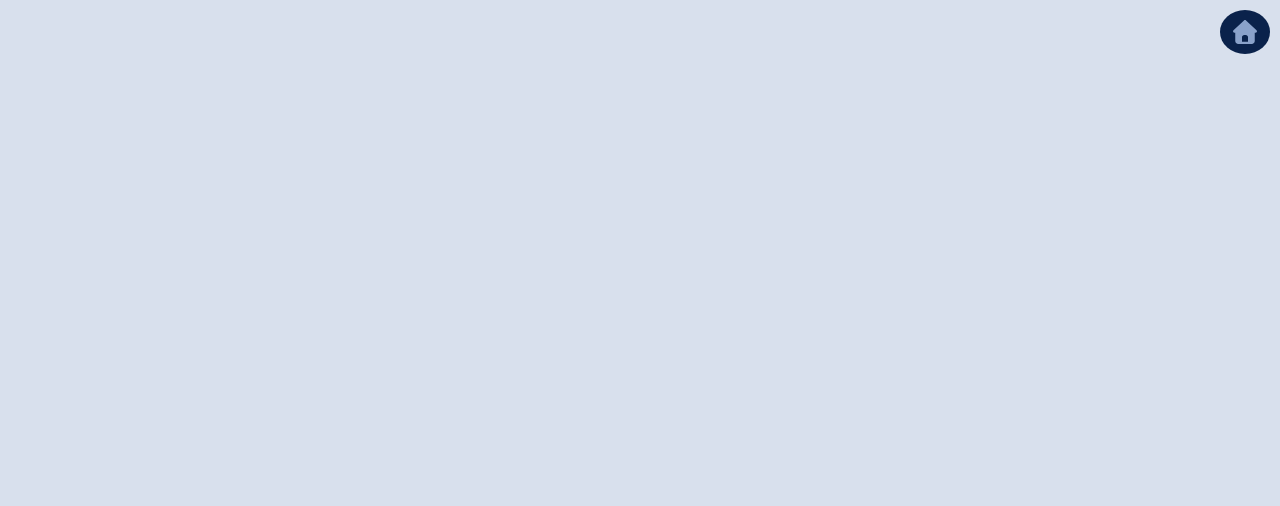
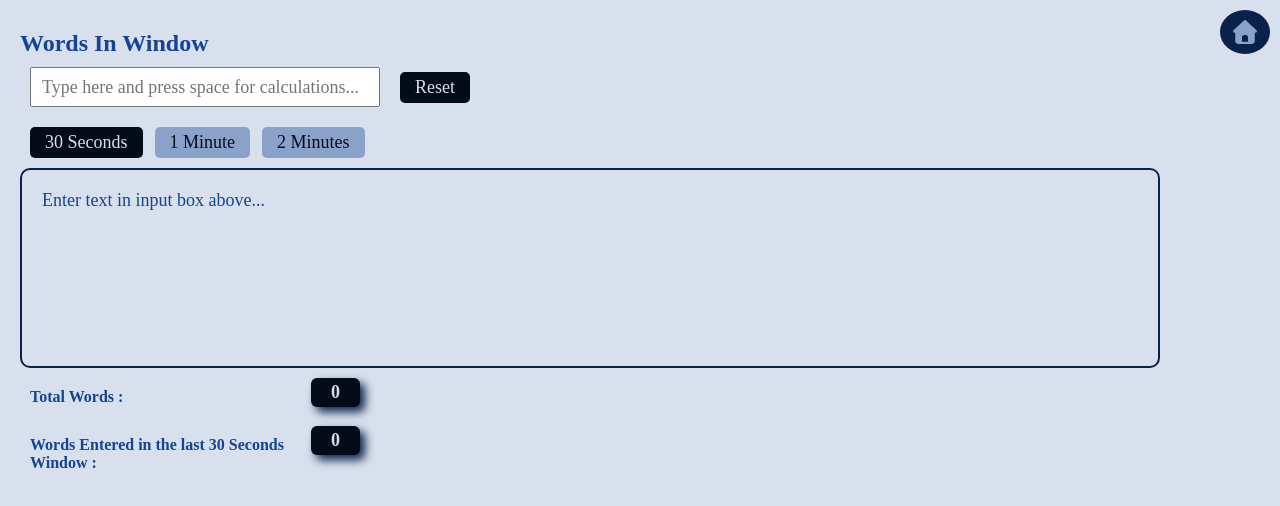
Before and after one commit to ThrishikK/DS-REACT, a React (Vite) app: page /word-in-window in a window 1280 px wide. Before the commit this address had no page. Shown: the top 506 px of the page. Built offline with nearby package versions, Linux system fonts and the light colour scheme.

Commit message:
Sliding window Example added

```diff
--- /dev/null
+++ b/src/Algorithms/SlidingWindow/WordsInWindow/WordsInWindow.css
@@ -0,0 +1,101 @@
+.words-in-window-container {
+  padding: 2rem;
+}
+
+.input-text {
+  width: 35rem;
+  height: 4rem;
+  font-family: inherit;
+  font-size: 1.8rem;
+  margin: 1rem;
+  padding: 1rem;
+}
+
+.reset-btn {
+  margin: 1rem;
+}
+
+.time-span-buttons {
+  display: flex;
+  flex-direction: row;
+  gap: 1.2rem;
+  margin: 1rem;
+}
+
+.selected-time-btn {
+  background-color: var(--primary-color-shade);
+  color: var(--primary-color-tint);
+}
+
+.not-selected-time-btn {
+  color: var(--primary-color-shade);
+  background-color: var(--primary-color-tint-half);
+}
+
+.result-container {
+  width: calc(100% - 10rem);
+  border: 0.2rem solid var(--primary-color-shade-half);
+  height: 20rem;
+  padding: 2rem;
+  border-radius: 1rem;
+  font-size: 1.8rem;
+}
+
+.result-container p {
+  font-size: 1.8rem;
+}
+
+.span-word {
+  /* margin-right: 0.1rem; */
+  display: inline-block;
+  font-weight: 600;
+  padding: 0.3rem 0.6rem;
+}
+
+.highlighted {
+  background-color: var(--primary-color-shade-half);
+  color: var(--primary-color-tint-half);
+}
+
+.stats-container {
+  display: flex;
+  flex-direction: row;
+  justify-content: space-between;
+  align-items: flex-start;
+  /*  */
+  width: 35rem;
+  margin: 1rem 0;
+  font-weight: 600;
+}
+
+.stats-para {
+  margin: 1rem;
+}
+
+.stats-para-span {
+  font-size: 1.8rem;
+  background-color: var(--primary-color-shade);
+  color: var(--primary-color-tint);
+  margin-right: 1rem;
+  padding: 0.4rem 2rem;
+  border-radius: 0.6rem;
+  box-shadow: 0.5rem 0.5rem 1rem var(--primary-color-shade-half);
+}
+
+@media (max-width: 25em) {
+  /* 400PX */
+  .input-text {
+    width: 25rem;
+  }
+
+  .result-container {
+    width: calc(100% - 4rem);
+  }
+}
+
+@media (max-width: 46.875em) {
+  /* 750PX */
+  .result-container {
+    width: calc(100% - 5rem);
+  }
+}
--- /dev/null
+++ b/src/Algorithms/SlidingWindow/WordsInWindow/WordsInWindow.jsx
@@ -0,0 +1,152 @@
+import { useEffect, useState } from "react";
+import "./WordsInWindow.css";
+
+function WordsInWindow() {
+  const [timeFrameWidth, setTimeFrameWidth] = useState(30);
+  const [words, setWords] = useState([]);
+  const [inputValue, setInputValue] = useState("");
+  const [highlightedWords, setHighlightedWords] = useState([]);
+
+  function handleResetClick() {
+    setWords([]);
+    setHighlightedWords([]);
+    setInputValue("");
+    setTimeFrameWidth(30);
+  }
+
+  function handleTimeSpanCLick(value) {
+    if (value === timeFrameWidth) return;
+    handleResetClick();
+    setTimeFrameWidth(value);
+  }
+
+  function handleInputChange(e) {
+    // console.log(e.target.value);
+    const value = e.target.value;
+
+    if (value.endsWith(" ")) {
+      const trimmedValue = value.trim();
+      if (trimmedValue.length > 0) {
+        const now = Date.now();
+        setWords(function (prevWords) {
+          return [...prevWords, { textContent: trimmedValue, timeStamp: now }];
+        });
+        setInputValue("");
+      }
+    } else {
+      setInputValue(value);
+    }
+  }
+
+  // CALCULATIONS USING  USE EFFECT
+  useEffect(
+    function () {
+      const interval = setInterval(function () {
+        // console.log("Interval started");
+        const now = Date.now();
+        const filteredWords = words.filter(function (eachWord) {
+          return now - eachWord.timeStamp <= timeFrameWidth * 1000;
+        });
+        setHighlightedWords(filteredWords);
+      }, 1000);
+
+      return function () {
+        clearInterval(interval);
+        console.log("Cleared Interval");
+      };
+    },
+    [words]
+  );
+
+  // CALCULATING STYLES
+  function calculateStyles(wordObj) {
+    console.log(wordObj);
+    let result = highlightedWords.some(function (eachObj) {
+      return (
+        eachObj.textContent === wordObj.textContent &&
+        eachObj.timeStamp === wordObj.timeStamp
+      );
+    });
+    console.log(result);
+    return result ? "span-word highlighted" : "span-word";
+  }
+
+  return (
+    <div className="words-in-window-container">
+      <h1>Words In Window</h1>
+      {/* INPUT */}
+      <input
+        value={inputValue}
+        className="input-text"
+        type="text"
+        placeholder="Type here and press space for calculations..."
+        onChange={handleInputChange}
+      />
+      <button onClick={handleResetClick} className="reset-btn">
+        Reset
+      </button>
+      {/* TIME SPAN BUTTONS */}
+      <div className="time-span-buttons">
+        <button
+          className={
+            timeFrameWidth === 30
+              ? "selected-time-btn"
+              : "not-selected-time-btn "
+          }
+          onClick={() => handleTimeSpanCLick(30)}
+        >
+          30 Seconds
+        </button>
+        <button
+          className={
+            timeFrameWidth === 60
+              ? "selected-time-btn"
+              : "not-selected-time-btn "
+          }
+          onClick={() => handleTimeSpanCLick(60)}
+        >
+          1 Minute
+        </button>
+        <button
+          className={
+            timeFrameWidth === 120
+              ? "selected-time-btn"
+              : "not-selected-time-btn "
+          }
+          onClick={() => handleTimeSpanCLick(120)}
+        >
+          2 Minutes
+        </button>
+      </div>
+      {/* RESULT CHECKING WORDS LENGTH */}
+      <div className="result-container">
+        {words.length === 0 && <p>Enter text in input box above...</p>}
+        {/* WORDS ARE THERE */}
+        {/* <span className="span-word">Reducer</span>
+        <span className="span-word highlighted">Pure Function</span> */}
+
+        {words.map(function (eachWord, index) {
+          return (
+            <span className={calculateStyles(eachWord)} key={index}>
+              {eachWord.textContent}
+            </span>
+          );
+        })}
+      </div>
+      {/* STATS */}
+      <div className="stats-container">
+        <p className="stats-para">Total Words :</p>
+        <span className="stats-para-span">{words.length}</span>
+      </div>
+      <div className="stats-container">
+        <p className="stats-para">
+          {" "}
+          Words Entered in the last {timeFrameWidth} Seconds Window :
+        </p>
+        <span className="stats-para-span">{highlightedWords.length}</span>
+      </div>
+    </div>
+  );
+}
+
+export default WordsInWindow;
--- a/src/App/App.jsx
+++ b/src/App/App.jsx
@@ -6,6 +6,7 @@ import HomeIcon from "../HomeIcon/HomeIcon.jsx";
 import BinarySearch from "../Algorithms/DivideAndConquer/BinarySerach/BinarySearch.jsx";
 import ImageRebuild from "../Algorithms/DivideAndConquer/ImageRebuild/ImageRebuild.jsx";
 import CollatzLineChart from "../Algorithms/Miscellaneous/Collatz/Collatz.jsx";
+import WordsInWindow from "../Algorithms/SlidingWindow/WordsInWindow/WordsInWindow.jsx";
 import "./App.css";
 
 const basename = process.env.NODE_ENV === "production" ? "/DS-REACT" : "/";
@@ -21,6 +22,7 @@ function App() {
           <Route path="/binary-search" element={<BinarySearch />} />
           <Route path="/image-rebuild" element={<ImageRebuild />} />
           <Route path="/collatz" element={<CollatzLineChart />} />
+          <Route path="/word-in-window" element={<WordsInWindow />} />
         </Routes>
       </main>
     </BrowserRouter>
--- a/src/Home/Home.jsx
+++ b/src/Home/Home.jsx
@@ -20,7 +20,18 @@ export default function Home() {
           </li>
         </ul>
       </div>
-      {/* DIVIDE AND CONQUER */}
+      {/* SLIDING WINDOW */}
+      <div className="algorithm-details">
+        <div className="link-heading">
+          <h3>Sliding Window Algorithm</h3>
+        </div>
+        <ul>
+          <li>
+            <NavLink to="/word-in-window">Words in window</NavLink>
+          </li>
+        </ul>
+      </div>
+      {/* MISCELLANIOUS */}
       <div className="algorithm-details">
         <div className="link-heading">
           <h3>Miscellaneous</h3>
--- a/src/css/breakpoints.css
+++ b/src/css/breakpoints.css
@@ -12,7 +12,7 @@
   }
   button {
     font-family: inherit;
-    font-size: 1rem;
+    font-size: 1.6rem;
   }
 }
 
@@ -28,7 +28,7 @@
     font-size: 1.2rem;
   }
   button {
-    font-size: 1.2rem;
+    font-size: 1.6rem;
   }
 }
 
@@ -44,7 +44,7 @@
     font-size: 1.4rem;
   }
   button {
-    font-size: 1.4rem;
+    font-size: 1.6rem;
   }
 }
 
@@ -60,6 +60,6 @@
     font-size: 1.6rem;
   }
   button {
-    font-size: 1.6rem;
+    font-size: 1.8rem;
   }
 }
```
